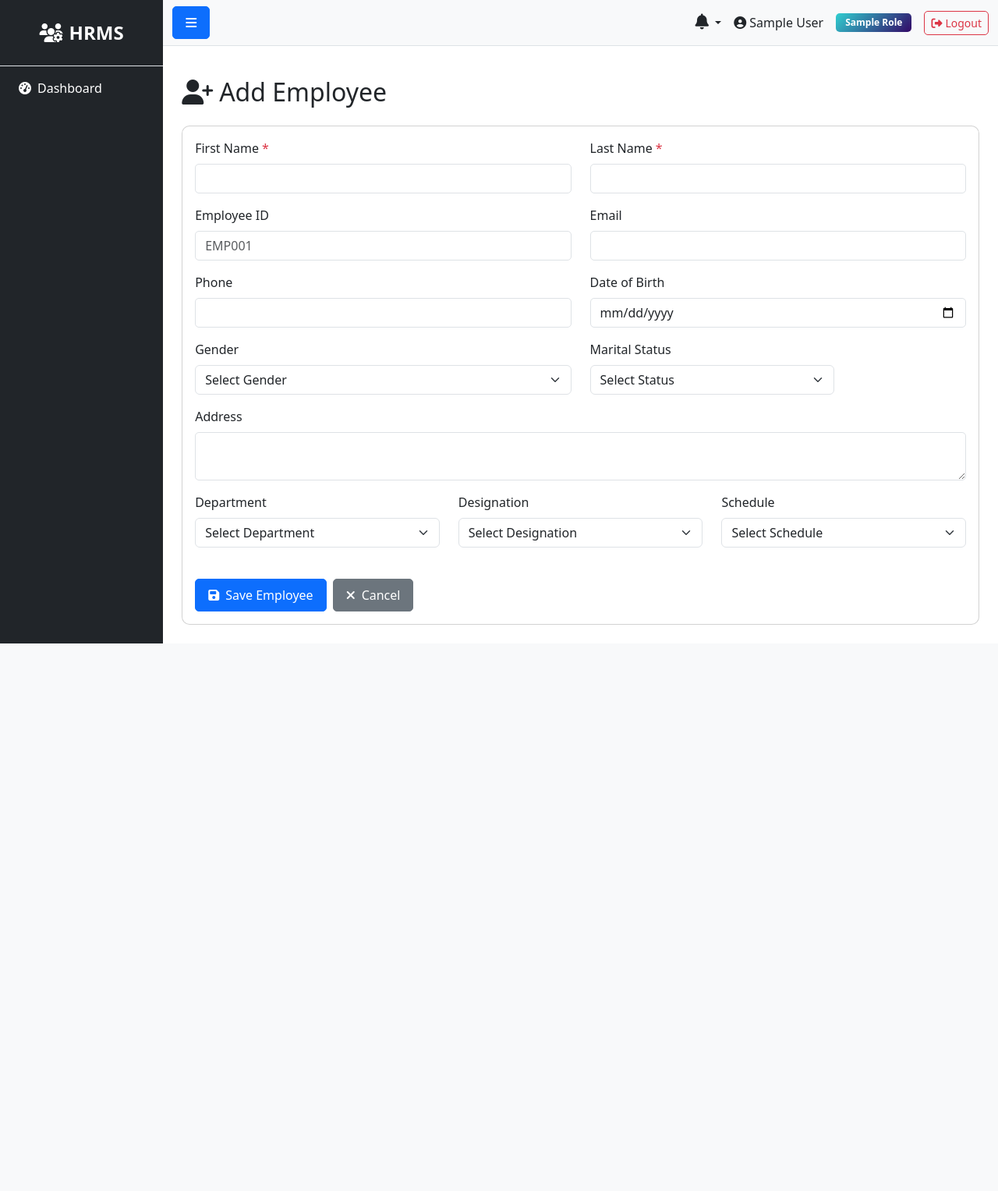
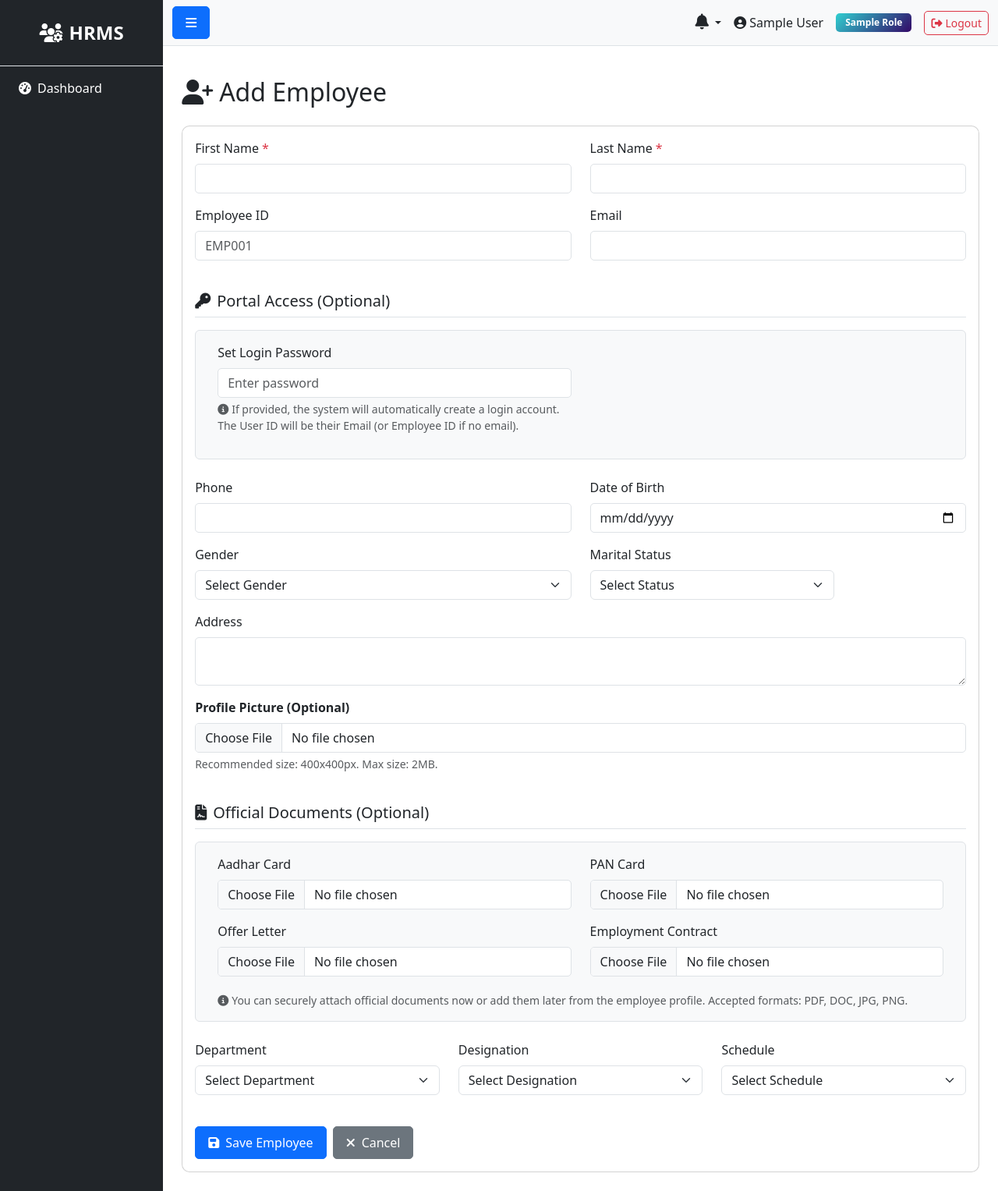
Before and after one commit to vikasprajapat2/HRMS, a Flask app: page /employee/create in a window 1280 px wide. Shown: the whole page at 78% size. Before the commit the page ends 825 px from the top, so only its background shows below. Run offline with Flask 3, Linux system fonts and the light colour scheme; a user stored in the database is signed in; tables that the repository leaves empty hold one stand-in row (values such as "Sample post").

Commit message:
Migrate to Supabase PostgreSQL, fix JSON parsing on dashboard, and add Official Documents & portal credentials to employee onboarding

```diff
--- a/app.py
+++ b/app.py
@@ -156,4 +156,16 @@ with app.app_context():
     db.create_all()
 
 if __name__ == '__main__':
-    app.run(debug=True, host='0.0.0.0', port=5000)
+    import sys
+    if len(sys.argv) > 1 and sys.argv[1] == '--dev':
+        print("Starting in DEVELOPMENT mode...")
+        app.run(debug=True, host='0.0.0.0', port=5000)
+    else:
+        print("Starting in PRODUCTION mode using Waitress WSGI server on http://0.0.0.0:5000...")
+        try:
+            from waitress import serve
+            serve(app, host='0.0.0.0', port=5000)
+        except ImportError:
+            print("Warning: Waitress is not installed. Run 'pip install waitress' for a true production server.")
+            print("Falling back to basic Flask server (debug=False)...")
+            app.run(debug=False, host='0.0.0.0', port=5000)
--- a/routes/employee.py
+++ b/routes/employee.py
@@ -1,7 +1,9 @@
-from flask import Blueprint, render_template, request, redirect, url_for, flash
+from flask import Blueprint, render_template, request, redirect, url_for, flash, current_app
 from flask_login import login_required, current_user
+import os
+from werkzeug.utils import secure_filename
 from database import db
-from models import Employee, Department, Designation, Schedule, User, Role, Leave
+from models import Employee, Department, Designation, Schedule, User, Role, Leave, Document
 from datetime import datetime
 from flask_bcrypt import Bcrypt
 
@@ -293,7 +295,49 @@ def create():
             schedule_id=request.form.get('schedule_id'),
             status='active'
         )
+
+        # Handle profile picture upload
+        file = request.files.get('image')
+        if file and file.filename:
+            filename = secure_filename(file.filename)
+            upload_folder = os.path.join(current_app.root_path, current_app.config.get('UPLOAD_FOLDER', 'static/uploads'), 'employees')
+            os.makedirs(upload_folder, exist_ok=True)
+            path = os.path.join(upload_folder, filename)
+            file.save(path)
+            employee.image = filename
+
         db.session.add(employee)
+        db.session.commit()
+
+        # Handle official documents upload
+        official_docs = [
+            ('aadhar_file', 'Aadhar Card', 'aadhar_card'),
+            ('pan_file', 'PAN Card', 'pan_card'),
+            ('offer_letter_file', 'Offer Letter', 'offer_letter'),
+            ('contract_file', 'Employment Contract', 'contract')
+        ]
+
+        doc_upload_folder = os.path.join(current_app.root_path, 'static', 'uploads', 'documents', 'official')
+        os.makedirs(doc_upload_folder, exist_ok=True)
+
+        import uuid
+        for field_name, title, doc_type in official_docs:
+            doc_file = request.files.get(field_name)
+            if doc_file and doc_file.filename:
+                ext = doc_file.filename.rsplit('.', 1)[-1].lower() if '.' in doc_file.filename else 'pdf'
+                unique_filename = f"{employee.unique_id}_{uuid.uuid4().hex[:8]}.{ext}"
+                file_path = os.path.join(doc_upload_folder, unique_filename)
+                doc_file.save(file_path)
+
+                new_doc = Document(
+                    employee_id=employee.id,
+                    title=title,
+                    doc_type=doc_type,
+                    file_path=unique_filename,
+                    uploaded_by=current_user.id
+                )
+                db.session.add(new_doc)
+
         db.session.commit()
 
         # Create or update linked portal user using admin-provided password
--- a/templates/admin/employee/create.html
+++ b/templates/admin/employee/create.html
@@ -9,7 +9,7 @@
 
 <div class="card">
     <div class="card-body">
-        <form method="POST">
+        <form method="POST" enctype="multipart/form-data">
             <div class="row">
                 <div class="col-md-6 mb-3">
                     <label for="firstname" class="form-label">First Name <span class="text-danger">*</span></label>
@@ -32,7 +32,14 @@
                 </div>
             </div>
 
-            <!-- Portal account creation removed from add-employee UI per request -->
+            <h5 class="mt-4 mb-3 pb-2 border-bottom"><i class="fas fa-key me-2"></i>Portal Access (Optional)</h5>
+            <div class="row bg-light rounded p-3 mb-4 mx-0 border">
+                <div class="col-md-6 mb-3">
+                    <label for="portal_password" class="form-label">Set Login Password</label>
+                    <input type="password" class="form-control" id="portal_password" name="portal_password" placeholder="Enter password">
+                    <div class="form-text"><i class="fas fa-info-circle me-1"></i>If provided, the system will automatically create a login account. The User ID will be their Email (or Employee ID if no email).</div>
+                </div>
+            </div>
 
             <div class="row">
                 <div class="col-md-6 mb-3">
@@ -67,9 +74,39 @@
                 </div>
             </div>
 
-            <div class="mb-3">
-                <label for="address" class="form-label">Address</label>
-                <textarea class="form-control" id="address" name="address" rows="2"></textarea>
+            <div class="row">
+                <div class="col-md-12 mb-3">
+                    <label for="address" class="form-label">Address</label>
+                    <textarea class="form-control" id="address" name="address" rows="2"></textarea>
+                </div>
+                <div class="col-md-12 mb-3">
+                    <label for="image" class="form-label fw-bold">Profile Picture (Optional)</label>
+                    <input class="form-control" type="file" id="image" name="image" accept="image/*">
+                    <div class="form-text">Recommended size: 400x400px. Max size: 2MB.</div>
+                </div>
+            </div>
+
+            <h5 class="mt-4 mb-3 pb-2 border-bottom"><i class="fas fa-file-contract me-2"></i>Official Documents (Optional)</h5>
+            <div class="row bg-light rounded p-3 mb-4 mx-0 border">
+                <div class="col-md-6 mb-3">
+                    <label for="aadhar_file" class="form-label">Aadhar Card</label>
+                    <input class="form-control" type="file" id="aadhar_file" name="aadhar_file" accept=".pdf,.jpg,.jpeg,.png">
+                </div>
+                <div class="col-md-6 mb-3">
+                    <label for="pan_file" class="form-label">PAN Card</label>
+                    <input class="form-control" type="file" id="pan_file" name="pan_file" accept=".pdf,.jpg,.jpeg,.png">
+                </div>
+                <div class="col-md-6 mb-3">
+                    <label for="offer_letter_file" class="form-label">Offer Letter</label>
+                    <input class="form-control" type="file" id="offer_letter_file" name="offer_letter_file" accept=".pdf,.doc,.docx">
+                </div>
+                <div class="col-md-6 mb-3">
+                    <label for="contract_file" class="form-label">Employment Contract</label>
+                    <input class="form-control" type="file" id="contract_file" name="contract_file" accept=".pdf,.doc,.docx">
+                </div>
+                <div class="col-12">
+                    <div class="form-text"><i class="fas fa-info-circle me-1"></i>You can securely attach official documents now or add them later from the employee profile. Accepted formats: PDF, DOC, JPG, PNG.</div>
+                </div>
             </div>
 
             <div class="row">
--- a/templates/admin/employee/show.html
+++ b/templates/admin/employee/show.html
@@ -130,6 +130,8 @@
                                         <option value="contract">Employment Contract</option>
                                         <option value="salary_slip">Manual Salary Slip</option>
                                         <option value="policy">Policy Acknowledgment</option>
+                                        <option value="aadhar_card">Aadhar Card</option>
+                                        <option value="pan_card">PAN Card</option>
                                         <option value="other">Other Official Document</option>
                                     </select>
                                 </div>
```
Also changed, not shown: templates/admin/attendance/monthly_report.html (+0 -17 lines).
